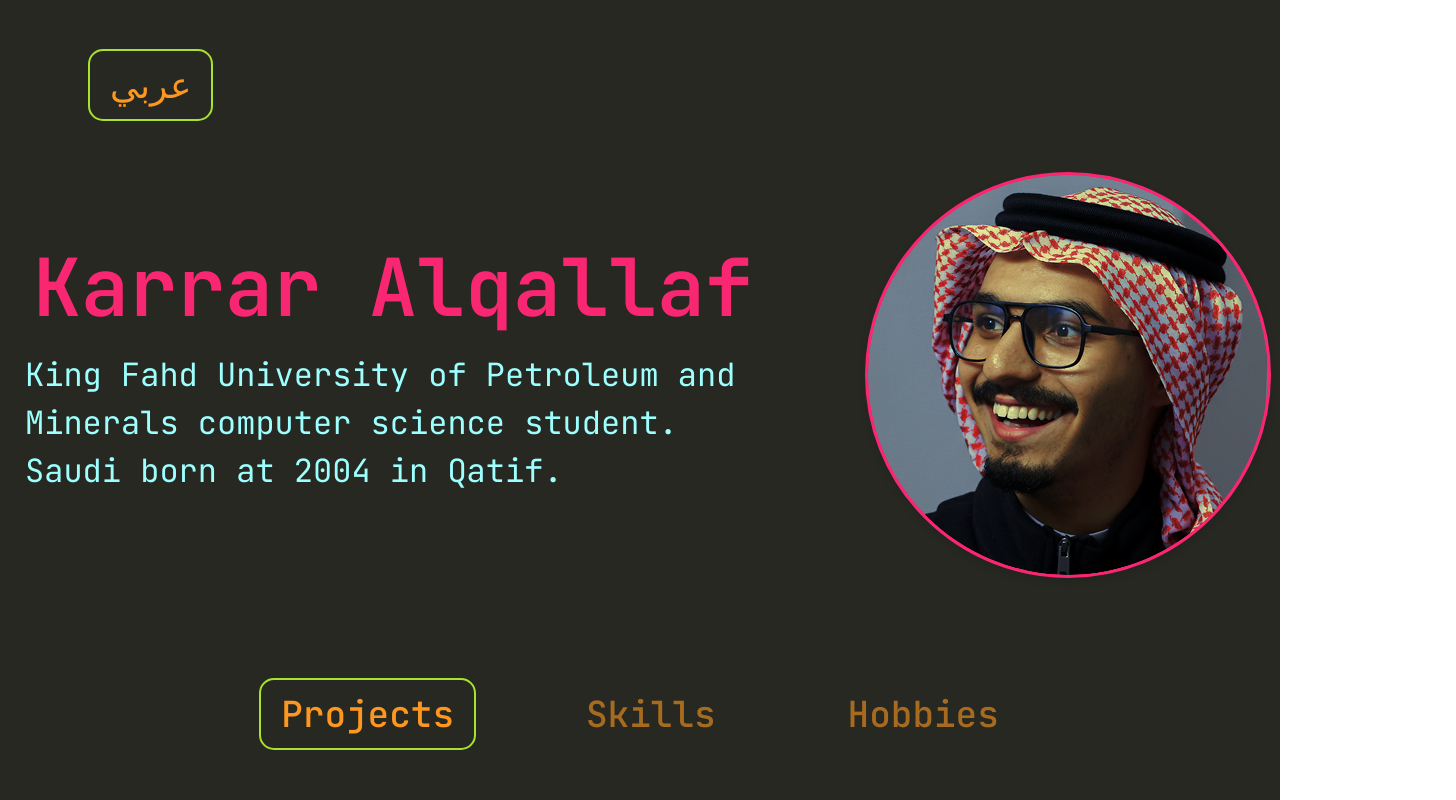
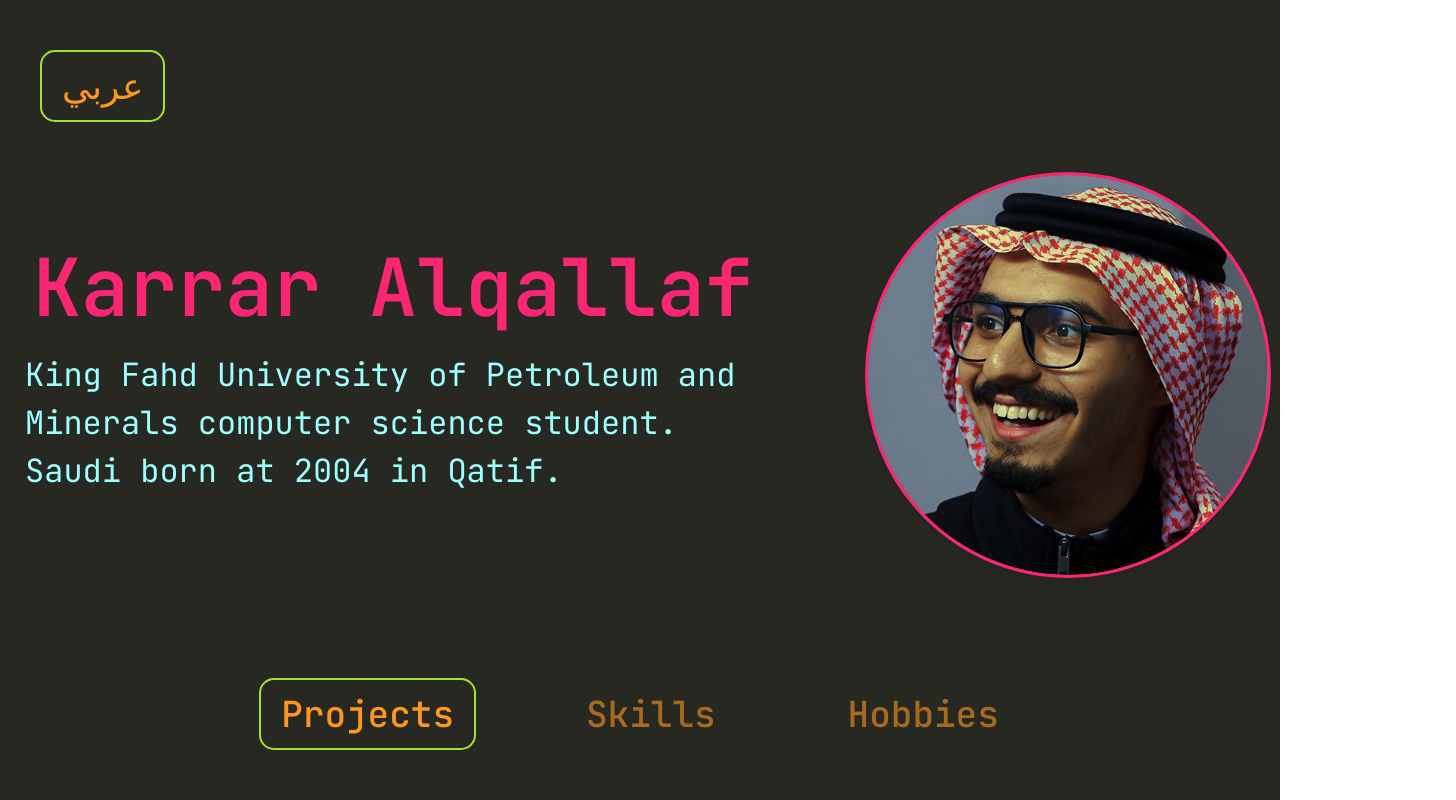
Before and after one commit to KarrarAlqallaf/assignment-2, a React (Vite) app in the folder personalWebsite/: page / in a window 1280 px wide. Shown: the top 800 px of the page, 1456 px wide, since content can reach past the window. Built offline with nearby package versions, Linux system fonts and the light colour scheme.

Commit message:
the language button was going outside the intended frame of the site but with the help of gemini and understanding how ...props & warb works and the conept of fixing the size of the main container of the app i fix it

```diff
--- a/personalWebsite/src/App.css
+++ b/personalWebsite/src/App.css
@@ -129,6 +129,11 @@ textarea{
   top: 20px;
   left: 20px;
   z-index: 1000;
+}
+.appContainer{
+  max-width: 1200px; /* The maximum width of your content */
+  margin: 0 auto;    /* This centers the container on the page */
+  box-sizing: border-box; /* Ensures padding is included inside the max-width */
 }
 
 
--- a/personalWebsite/src/App.jsx
+++ b/personalWebsite/src/App.jsx
@@ -39,10 +39,10 @@ const App = () => {
 
   return (
     // Set text direction based on language
-    <div dir={language === 'Arb' ? 'rtl' : 'ltr'}>
+    <div className = "appContainer" dir={language === 'Arb' ? 'rtl' : 'ltr'}>
 
       {/* header section */}
-      <Row justify="flex-start" padding="50px 88px 0px 88px" dir="ltr">
+      <Row justify="flex-start" padding="50px 0 0 0" dir="ltr">
       <button
       className={`languageBTN ${language === 'Eng' ? 'EngActive' : 'ArbActive'}`}
         onClick={toggleLanguage}
--- a/personalWebsite/src/Column.jsx
+++ b/personalWebsite/src/Column.jsx
@@ -10,8 +10,7 @@ const Column = ({
   padding = "16px",
   backgroundColor = "transparent",
   borderRadius = "8px",
-  className = "",
-  ...props
+  className = ""
 }) => {
   return (
     <div
--- a/personalWebsite/src/Row.jsx
+++ b/personalWebsite/src/Row.jsx
@@ -21,6 +21,7 @@ const Row = ({
         flexWrap: wrap ? "wrap" : "nowrap",
         padding,
         backgroundColor,
+
       }}
       {...props}
     >
```
Lines whose indentation alone changed are shown as unchanged.
